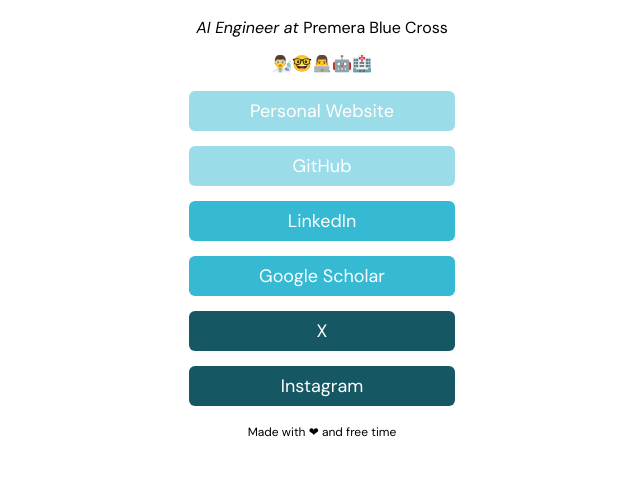
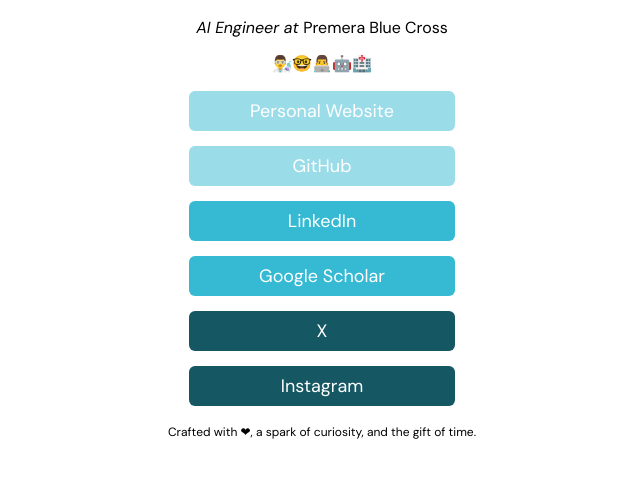
Before and after one commit to philippemiron/links, a plain HTML site: page index.html in a window 1280 px wide. Shown: the part 218-696 px from the top of the page, without its empty margins (318-958 px from the left). Drawn offline with nearby package versions, Linux system fonts and the light colour scheme; a web font is replaced by a local one.

Commit message:
Update index.html

```diff
--- a/index.html
+++ b/index.html
@@ -139,6 +139,6 @@
     </ul>
   </body>
   <div class="footer">
-  Made with ❤ and free time
+  Crafted with ❤, a spark of curiosity, and the gift of time.
   </div>
   </html>
```
